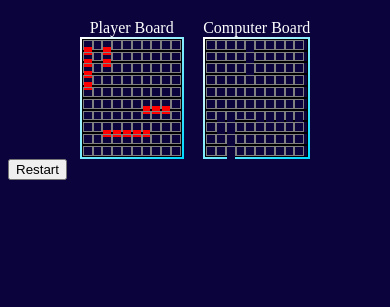
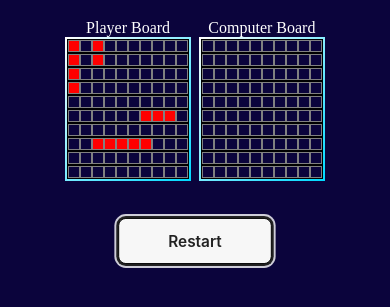
Before and after one commit to jwaddell10/Battleship, a website built with webpack: page src/index.html in a window 390 px wide. Shown: the part 61-368 px from the top of the page. Built offline with nearby package versions, Linux system fonts and the light colour scheme; a web font is replaced by a local one.

Commit message:
styling, (made cells fit parent, added button)

```diff
--- a/src/dom.js
+++ b/src/dom.js
@@ -160,7 +160,7 @@ function renderComputerAttacks() {
                 console.log("It's a hit!");
                 // Add logic for hit styling if needed
             } else {
-                cell.style.backgroundColor = "green";
+                cell.style.backgroundColor = "white";
             }
         }
     }
--- a/src/game.js
+++ b/src/game.js
@@ -8,6 +8,7 @@ import { Player } from "./player.js";
 //make restart button delete everything within board container (even cells hit already)
 //style playertext
 //make it so if computer wins the game stops also
+//improve styling generally
 
 //create the players (and computer)
 const player = new Player("jon");
@@ -92,7 +93,7 @@ function game() {
         winText.classList.add('win-text'); // Add a class for styling if needed
 
         // Append the text to your HTML (replace 'container-id' with the actual container ID)
-        const container = document.querySelector('.flexcontainer');
+        const container = document.querySelector('.winnertextcontainer');
         container.appendChild(winText);
         cells.forEach((cell) => {
           cell.removeEventListener('click', player.clickHandler)
--- a/src/index.html
+++ b/src/index.html
@@ -14,6 +14,7 @@
   </head>
   <body>
     <h1 class="title">BattleShip</h1>
+    <div class="winnertextcontainer"></div>
     <div class="flexcontainer">
         <div class="gridcontainer">
             <span class="playerboardname">Player Board</span>
@@ -25,8 +26,10 @@
             <div class="computerboardcontainer"></div>
         </div>
     </div>
+    <div class="buttoncontainer">
+      <button id="restartbutton">Restart</button>
+    </div>
 
-    <button id="restartbutton">Restart</button>
 
   </body>
 </html>
--- a/src/player.js
+++ b/src/player.js
@@ -18,7 +18,7 @@ class Player {
         }
 
         if (!shipElement) {
-          cell.style.backgroundColor = "green";
+          cell.style.backgroundColor = "white";
         }
 
         const attack = cell.id;
--- a/src/styles/styles.css
+++ b/src/styles/styles.css
@@ -22,7 +22,7 @@ body {
 .flexcontainer {
     display: flex;
     justify-content: center;
-    gap: 5vw;
+    gap: 2vw;
 }
 
 .boardcontainer {
@@ -57,8 +57,8 @@ body {
 }
 
 .cell {
-    height: 2vw;
-    width: 2vw;
+    height: clamp(10px, 2vw, 10rem);
+    width: clamp(10px, 2vw, 10rem);
     display: inline-block; /* Use inline-block for cells */
     border: 1px solid gray;
 }
@@ -71,28 +71,33 @@ body {
 
 .computercell {
     background-color: #0b043c;
-    height: 2vw;
-    width: 2vw;
+    height: clamp(10px, 2vw, 10rem);
+    width: clamp(10px, 2vw, 10rem);
     display: inline-block; /* Use inline-block for cells */
     border: 1px solid gray;
 }
 
 .ship {
-    width: 2vw; /* Make the ship as wide as the cell */
-    height: 2vw; /* Make the ship as tall as the cell */
+    height: 100%;
+    width: 100%;
     background-color: red; /* Example background color for ships */
-    display: inline-block;
+    display: flex;
 }
 
 .computership {
     width: 2vw; /* Make the ship as wide as the cell */
     height: 2vw; /* Make the ship as tall as the cell */
     background-color: #0b043c;
-    display: inline-block;
+    display: flex;
 }
 
 #attack {
     background-color: blue;
+}
+
+.winnertextcontainer {
+    display: flex;
+    justify-content: center;
 }
 
 .win-text {
@@ -101,3 +106,52 @@ body {
     color: white;
     /* Add more styles as needed */
   }
+
+.buttoncontainer {
+    display: flex;
+    margin-top: 1rem;
+    justify-content: center;
+}
+/* CSS */
+#restartbutton {
+  background-color: #FFFFFF;
+  border: 1px solid #222222;
+  border-radius: 8px;
+  box-sizing: border-box;
+  color: #222222;
+  cursor: pointer;
+  display: inline-block;
+  font-family: Circular,-apple-system,BlinkMacSystemFont,Roboto,"Helvetica Neue",sans-serif;
+  font-size: 16px;
+  font-weight: 600;
+  line-height: 20px;
+  margin-top: 20px;
+  outline: none;
+  padding: 13px 23px;
+  position: relative;
+  text-align: center;
+  text-decoration: none;
+  touch-action: manipulation;
+  transition: box-shadow .2s,-ms-transform .1s,-webkit-transform .1s,transform .1s;
+  user-select: none;
+  -webkit-user-select: none;
+  width: 10rem;
+}
+
+#restartbutton {
+  box-shadow: #222222 0 0 0 2px, rgba(255, 255, 255, 0.8) 0 0 0 4px;
+  transition: box-shadow .2s;
+}
+
+#restartbutton {
+  background-color: #F7F7F7;
+  border-color: #000000;
+  transform: scale(.96);
+}
+
+/*#restartbutton {
+  border-color: #DDDDDD;
+  color: #DDDDDD;
+  cursor: not-allowed;
+  opacity: 1;
+}*/
```
Also changed, not shown: dist/index.html, dist/index_bundle.js.
